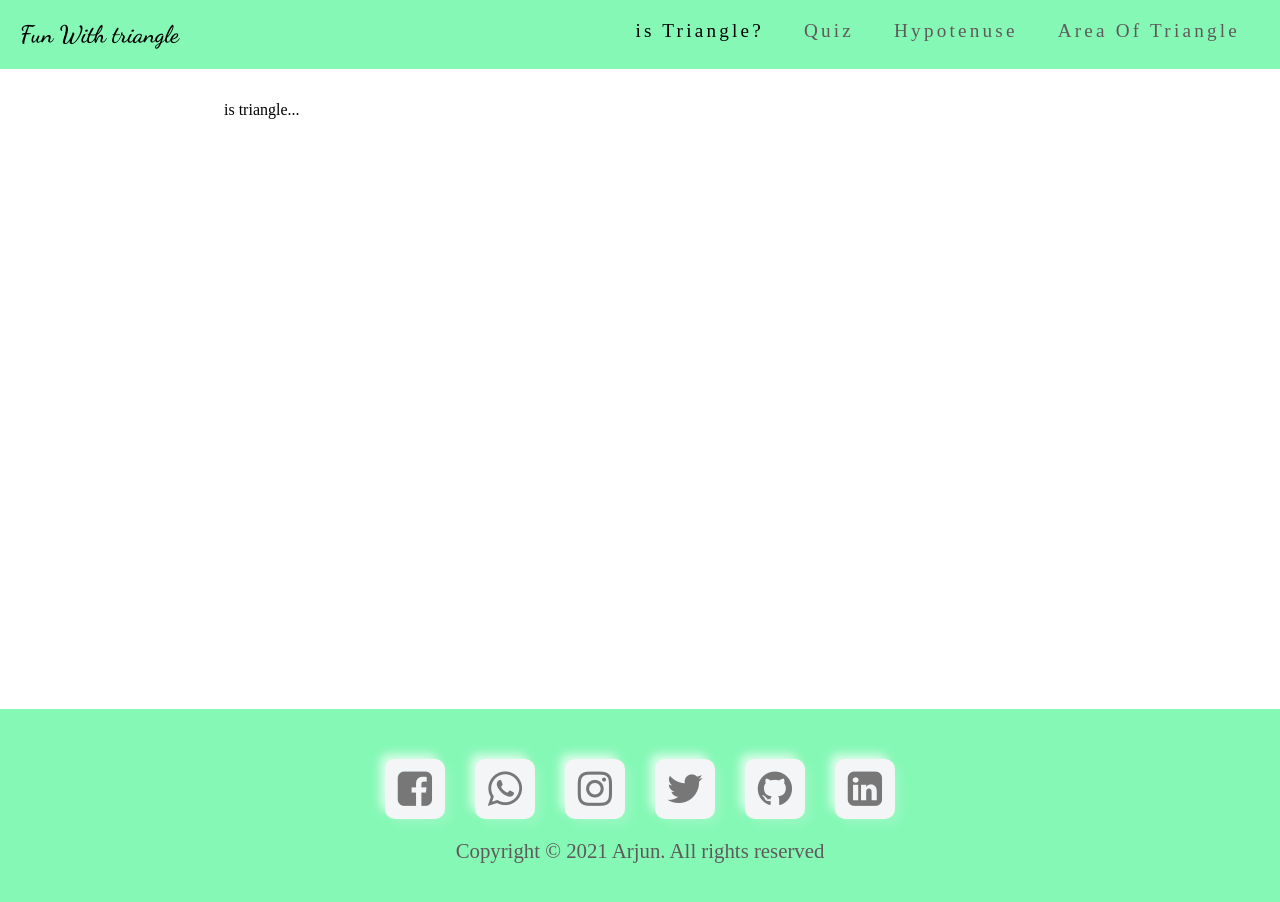
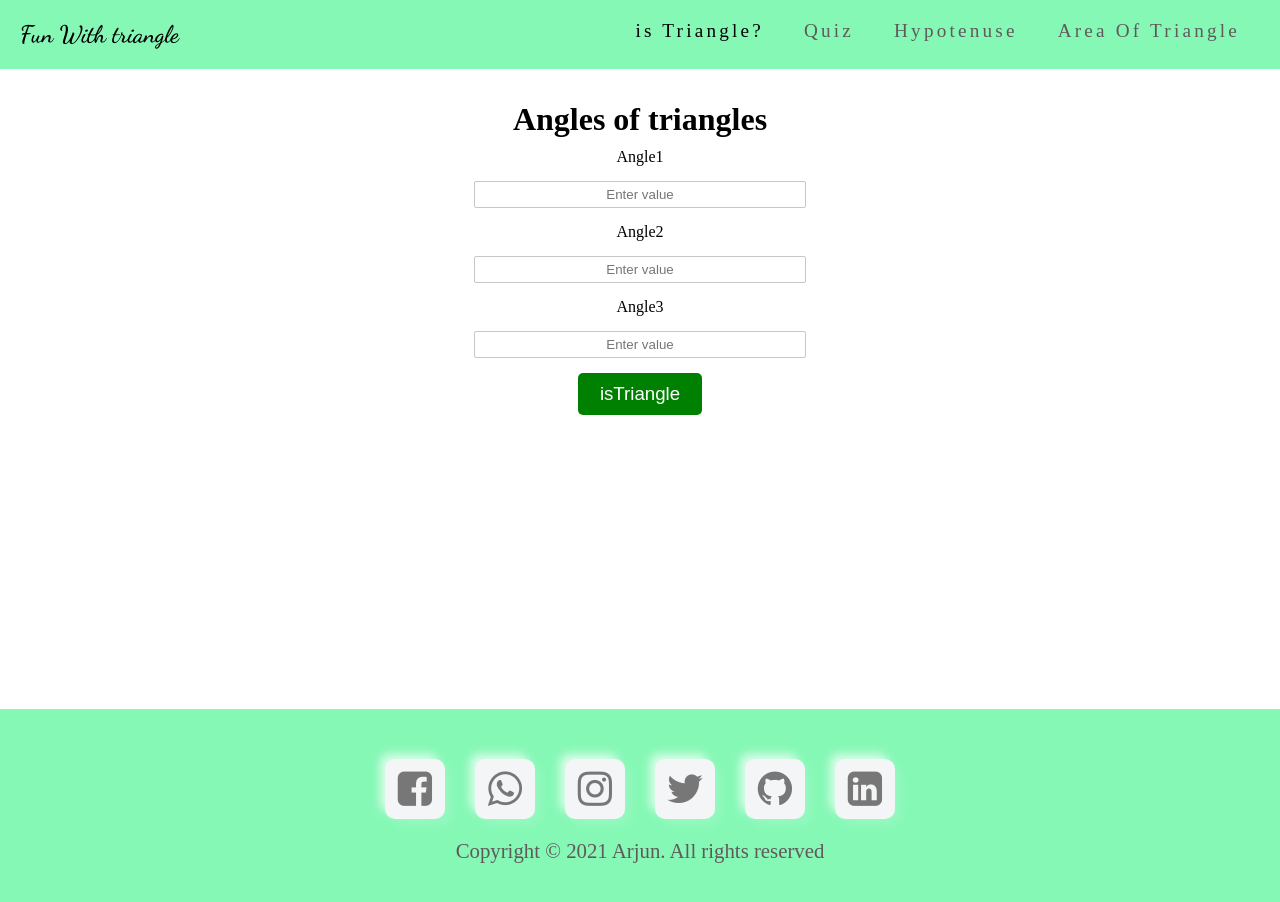
Before and after one commit to arjun-computer-geek/fun-with-triangle, a React (Create React App) app: page /is-triangle in a window 1280 px wide. Shown: the top 902 px of the page. Built offline with nearby package versions, Linux system fonts and the light colour scheme; the HTML template or start-up script is replaced by a standard one.

Commit message:
css made

```diff
--- /dev/null
+++ b/src/component/IsTriangle.css
@@ -0,0 +1,36 @@
+.isTriangle{
+    text-align: center;
+    display: flex;
+    flex-direction: column;
+    align-items: center;
+}
+.isTriangle h1{
+    margin-bottom: 10px;
+}
+.isTriangle lable, input{
+    margin: 15px 0px;
+}
+.isTriangle input{
+    padding: 5px;
+    text-align: center;
+    width: 40%;
+    border-radius: 2px;
+    border: 1px solid rgb(201, 198, 198);
+    /* background: red; */
+}
+.isTriangle input:focus{
+    border: 1px solid rgb(0, 0, 0);
+}
+.isTriangle button{
+    width: 15%;
+    border: none;
+    padding: 10px;
+    font-size: 14pt;
+    background: green;
+    color: white;
+    border-radius: 5px;
+}
+.isTriangle button:hover{
+    background: rgb(9, 204, 9);
+    cursor: pointer;
+}
--- a/src/component/IsTriangle.js
+++ b/src/component/IsTriangle.js
@@ -1,9 +1,18 @@
 import React from 'react'
+import './IsTriangle.css'
 
 const IsTriangle = () => {
     return (
-        <div className="container">
-            is triangle...
+        <div className="container isTriangle">
+            <h1> Angles of triangles</h1>
+
+            <label htmlFor="angle1">Angle1</label>
+            <input type="text" placeholder="Enter value" id="angle1" />
+            <label htmlFor="angle2">Angle2</label>
+            <input type="text" placeholder="Enter value" id="angle2" />
+            <label htmlFor="angle3">Angle3</label>
+            <input type="text" placeholder="Enter value" id="angle3" />
+            <button>isTriangle</button>
         </div>
     )
 }
```
